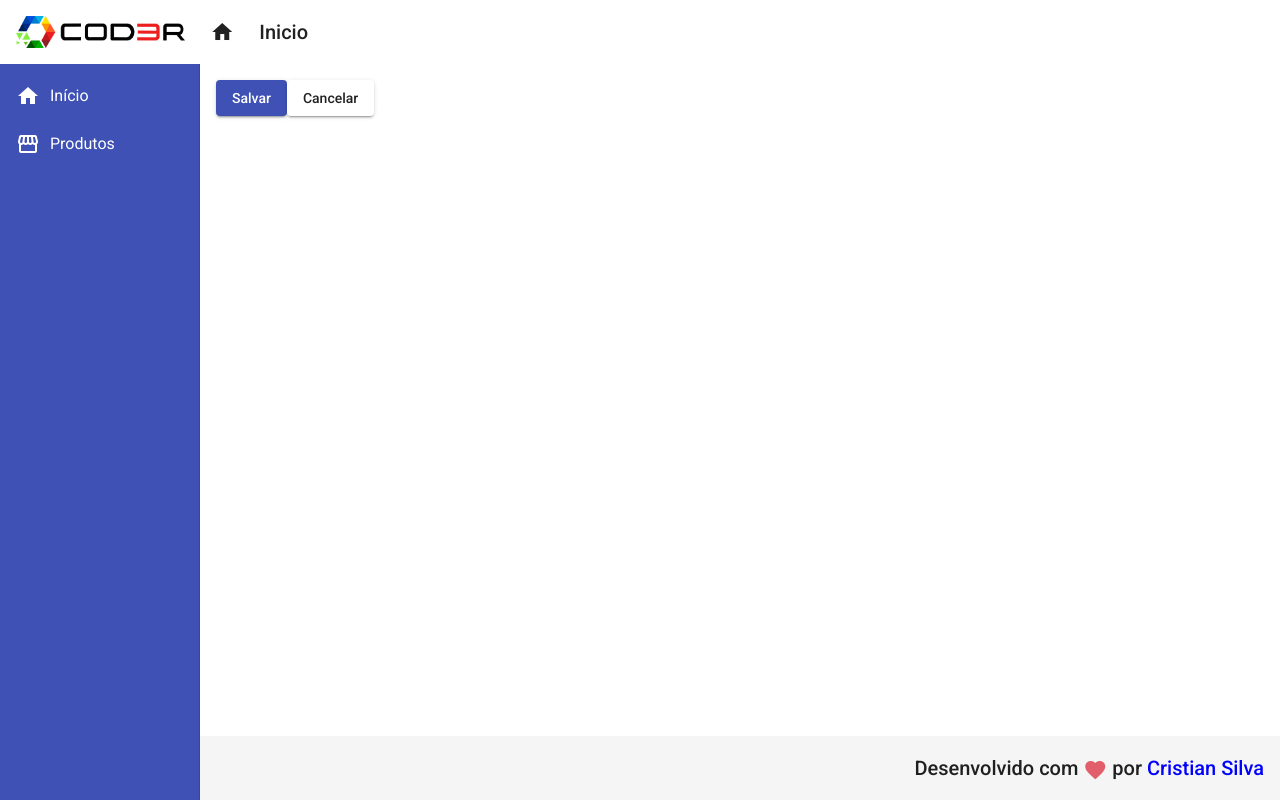
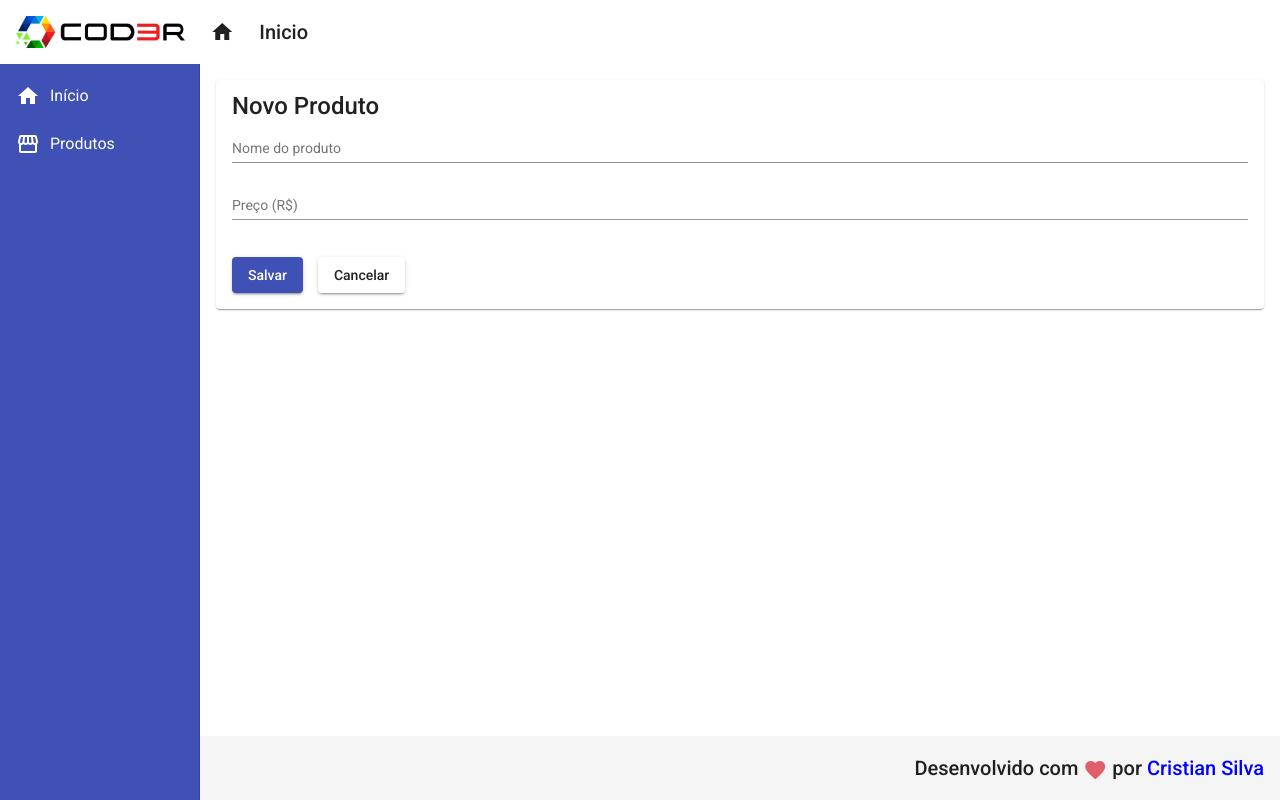
Before and after one commit to Cristuker/Angular-Shop, an Angular app in the folder frontend/: page /products/create in a window 1280 px wide. Built offline with nearby package versions, Linux system fonts and the light colour scheme.

Commit message:
feat: add create product

```diff
--- a/frontend/package.json
+++ b/frontend/package.json
@@ -3,7 +3,7 @@
   "version": "0.0.0",
   "scripts": {
     "ng": "ng",
-    "start": "ng serve",
+    "start": "ng serve --open",
     "build": "ng build",
     "test": "ng test",
     "lint": "ng lint"
--- a/frontend/src/app/components/product/product-create/product-create.component.css
+++ b/frontend/src/app/components/product/product-create/product-create.component.css
@@ -0,0 +1,9 @@
+form {
+    display: flex;
+    flex-direction: column;
+}
+
+button {
+    margin-right: 15px;
+    margin-top: 20px;
+}
--- a/frontend/src/app/components/product/product-create/product-create.component.html
+++ b/frontend/src/app/components/product/product-create/product-create.component.html
@@ -1,3 +1,13 @@
+<mat-card>
+    <mat-card-title>Novo Produto</mat-card-title>
+    <form>
+        <mat-form-field>
+            <input matInput placeholder="Nome do produto" [(ngModel)]="product.name" name="Name" alt="Campo de nome"/>
+        </mat-form-field>
+        <mat-form-field>
+            <input matInput placeholder="Preço (R$)" [(ngModel)]="product.price"name="Price" alt="Campo de preço"/>
+        </mat-form-field>
+    </form>
     <button mat-raised-button (click)="createProduct()" color="primary">
         Salvar
     </button>
@@ -5,3 +15,4 @@
     <button mat-raised-button (click)="cancel()">
         Cancelar
     </button>
+</mat-card>
--- a/frontend/src/app/components/product/product-create/product-create.component.ts
+++ b/frontend/src/app/components/product/product-create/product-create.component.ts
@@ -1,6 +1,7 @@
 import { Component, OnInit } from '@angular/core';
 import { ProductService } from '../product.service';
 import { Router } from '@angular/router';
+import { Product } from '../product.model';
 
 @Component({
   selector: 'app-product-create',
@@ -9,17 +10,28 @@
 })
 export class ProductCreateComponent implements OnInit {
 
+
+  product: Product = {
+    name: '',
+    price: null
+  }
+
   constructor(private productService: ProductService, private router: Router ) { }
 
   ngOnInit(): void {
   }
 
   createProduct(): void {
-    this.productService.showMessage('Produto criado!')
+    // Subscribe é executado quando o evento a acontece. Ou seja o retorno da requisição que estava sendo observada.
+    this.productService.create(this.product).subscribe(() => {
+      this.productService.showMessage('Produto criado!');
+      this.router.navigate(['/products']);
+    })
+
   }
 
   cancel(): void {
-    this.router.navigate(['/products'])
+    this.router.navigate(['/products']);
   }
 
 }
--- a/frontend/src/app/components/product/product.service.ts
+++ b/frontend/src/app/components/product/product.service.ts
@@ -1,12 +1,17 @@
+import { HttpClient } from '@angular/common/http';
 import { Injectable } from '@angular/core';
 import { MatSnackBar } from '@angular/material/snack-bar'
+import { Observable } from 'rxjs';
+import { Product } from './product.model';
 
 @Injectable({
   providedIn: 'root'
 })
 export class ProductService {
 
-  constructor(private snackBar: MatSnackBar) {
+  baseURL = 'http://localhost:3001/products'
+
+  constructor(private snackBar: MatSnackBar, private http: HttpClient) {
 
   }
 
@@ -17,4 +22,8 @@
       verticalPosition: "top",
     })
   }
+
+  create(product: Product): Observable<Product> {
+    return this.http.post<Product>(this.baseURL, product) // O evento é quando tiver uma resposta da requisição.
+  }
 }
```
Also changed, not shown: frontend/src/app/app.module.ts (+11 -2 lines), 1 other file (tests, documents, lock files or other folders). Lines whose indentation alone changed are shown as unchanged.
